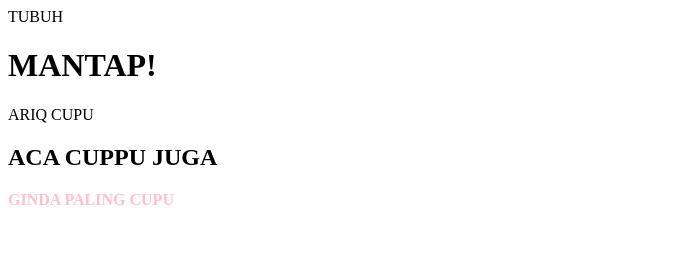
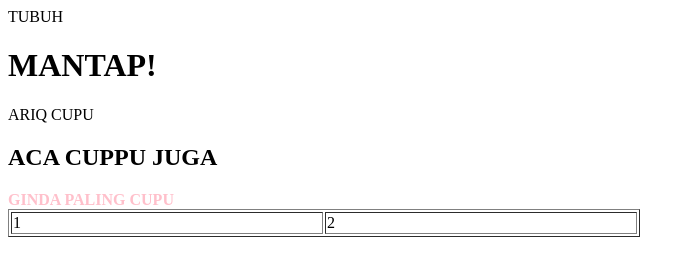
Before and after one commit to bagindakarli/mantap, a plain HTML site: page index.html in a window 1280 px wide. Shown: the whole page, without its empty margins (0-695 px from the left). Drawn offline with Linux system fonts and the light colour scheme.

Commit message:
table_update
nambahin table

```diff
--- a/index.html
+++ b/index.html
@@ -4,6 +4,12 @@
   <h2>ACA CUPPU JUGA</h2>
   <p>
 	<b><font  color="pink"> GINDA PALING CUPU </font></b>
+  <table border="1px" width="50%">
+    <tr>
+      <td> 1 </td>
+      <td> 2 </td>
+    </tr>
+    </table>
   </p>
 </body>
 </html>
```
